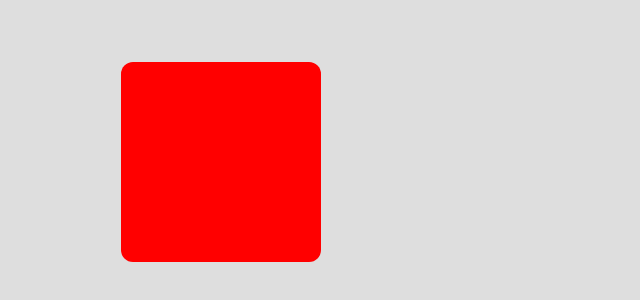
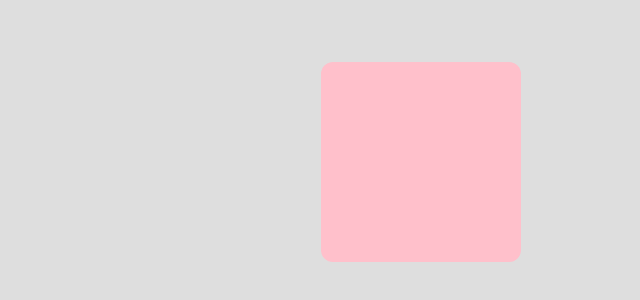
Before and after one commit to williampgdias/gsap, a website: page index.html in a window 1280 px wide. Shown: the part 238-538 px from the top of the page, without its empty margins (419-1059 px from the left). Drawn offline with nearby package versions, Linux system fonts and the light colour scheme.

Commit message:
feat(script): iniciando com o to.

```diff
--- a/index.html
+++ b/index.html
@@ -4,7 +4,12 @@
 <head>
     <meta charset="UTF-8">
     <meta name="viewport" content="width=device-width, initial-scale=1.0">
+
+    <!-- CSS -->
     <link rel="stylesheet" href="style.css">
+
+    <!-- JS -->
+    <script src="script.js" defer></script>
     <title>Animações GSAP</title>
 </head>
 
@@ -12,6 +17,9 @@
     <div class="container">
         <div class="quadrado"></div>
     </div>
+
+    <!-- IMPORT GSAP -->
+    <script src="https://cdn.jsdelivr.net/npm/gsap@3.12.7/dist/gsap.min.js"></script>
 </body>
 
 </html>
--- /dev/null
+++ b/package.json
@@ -0,0 +1,5 @@
+{
+  "dependencies": {
+    "gsap": "^3.12.7"
+  }
+}
--- /dev/null
+++ b/script.js
@@ -0,0 +1,5 @@
+gsap.to('.quadrado', {
+    x: '200',
+    duration: 3,
+    backgroundColor: 'pink',
+});
--- a/style.css
+++ b/style.css
@@ -16,6 +16,6 @@
 .quadrado {
     width: 200px;
     height: 200px;
-    background-color: red;
+    background-color: blue;
     border-radius: 12px;
 }
```
Also changed, not shown: 1 other file.
